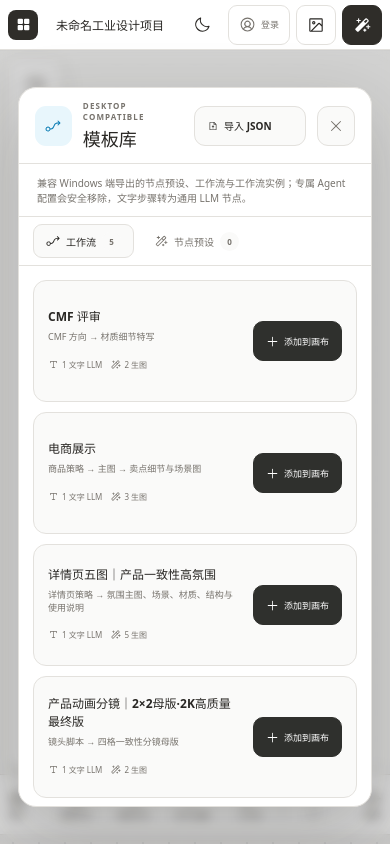
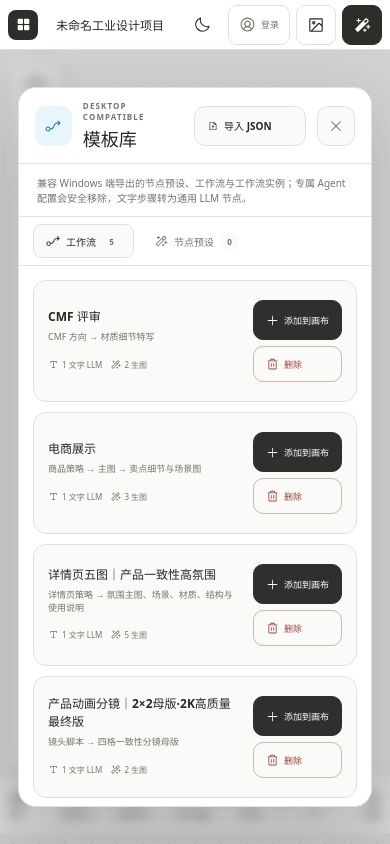
Before and after one commit to jiuqu1122-ops/inspiration-drawer-tablet, a React (Vite) app: page / in a window 390 px wide. Both pictures are taken after a click on the button "工作流". Built offline with nearby package versions, Linux system fonts and the light colour scheme.

Commit message:
feat: remove tablet workflow templates

```diff
--- a/shared/workflows/types.ts
+++ b/shared/workflows/types.ts
@@ -31,6 +31,7 @@ export interface CanvasNodePresetDefinition {
 export interface CanvasTemplateLibraryData {
   workflows: WorkflowDefinition[];
   nodePresets: CanvasNodePresetDefinition[];
+  hiddenWorkflowPresetIds?: string[];
 }
 
 export type WorkflowNodeDefinition = WorkflowTextNodeDefinition | WorkflowImageNodeDefinition;
--- a/src/App.css
+++ b/src/App.css
@@ -2831,7 +2831,7 @@ select:focus-visible {
   background: var(--canvas);
 }
 
-.workflow-library-list article > div {
+.workflow-library-list article > .workflow-template-info {
   min-width: 0;
   flex: 1;
 }
@@ -2862,7 +2862,13 @@ select:focus-visible {
   height: 11px;
 }
 
-.workflow-library-list article > button {
+.workflow-template-actions {
+  display: grid;
+  flex: 0 0 auto;
+  gap: 6px;
+}
+
+.workflow-template-actions > button {
   display: inline-flex;
   min-height: 40px;
   padding: 0 12px;
@@ -2876,9 +2882,16 @@ select:focus-visible {
   font-weight: 700;
 }
 
-.workflow-library-list article > button svg {
+.workflow-template-actions > button svg {
   width: 13px;
   height: 13px;
+}
+
+.workflow-template-actions > .workflow-template-remove {
+  min-height: 36px;
+  border-color: color-mix(in srgb, var(--danger) 28%, var(--line));
+  color: var(--danger);
+  background: transparent;
 }
 
 :root[data-theme="dark"] .text-node {
@@ -2892,7 +2905,7 @@ select:focus-visible {
 }
 
 :root[data-theme="dark"] .text-node-run-action,
-:root[data-theme="dark"] .workflow-library-list article > button {
+:root[data-theme="dark"] .workflow-template-actions > .workflow-template-add {
   border-color: #e8e5df;
   color: #181916;
   background: #e8e5df;
--- a/src/app/TabletWorkbench.tsx
+++ b/src/app/TabletWorkbench.tsx
@@ -77,6 +77,7 @@ export function TabletWorkbench() {
   const [isTemplateImporting, setIsTemplateImporting] = useState(false);
   const [customWorkflows, setCustomWorkflows] = useState<WorkflowDefinition[]>([]);
   const [nodePresets, setNodePresets] = useState<CanvasNodePresetDefinition[]>([]);
+  const [hiddenWorkflowPresetIds, setHiddenWorkflowPresetIds] = useState<string[]>([]);
   const [serverSession, setServerSession] = useState<ServerSession>({ authenticated: false });
   const [themeMode, setThemeMode] = useState<ThemeMode>(readThemeMode);
   const [systemDarkMode, setSystemDarkMode] = useState(() => window.matchMedia("(prefers-color-scheme: dark)").matches);
@@ -177,6 +178,7 @@ export function TabletWorkbench() {
         setProjects(project ? projects : [initialProject]);
         setCustomWorkflows(templateLibrary.workflows);
         setNodePresets(templateLibrary.nodePresets);
+        setHiddenWorkflowPresetIds(templateLibrary.hiddenWorkflowPresetIds ?? []);
         setActiveProjectId(initialProject.id);
         setNodes(initialProject.nodes.map(normalizeStoredNode));
         setViewport(initialProject.viewport);
@@ -525,6 +527,7 @@ export function TabletWorkbench() {
       await tabletStorage.saveCanvasTemplateLibrary({
         workflows: nextWorkflows,
         nodePresets: nextPresets,
+        hiddenWorkflowPresetIds,
       });
       setCustomWorkflows(nextWorkflows);
       setNodePresets(nextPresets);
@@ -540,6 +543,45 @@ export function TabletWorkbench() {
       setNotice({ tone: "error", message: getErrorMessage(error, "JSON 模板导入失败") });
     } finally {
       setIsTemplateImporting(false);
+    }
+  };
+
+  const removeWorkflowTemplate = async (workflow: WorkflowDefinition) => {
+    if (!window.confirm(`删除工作流“${workflow.name}”？已添加到画布的节点不会受影响。`)) return;
+    const isBuiltIn = TABLET_WORKFLOW_PRESETS.some((preset) => preset.id === workflow.id);
+    const nextWorkflows = isBuiltIn
+      ? customWorkflows
+      : customWorkflows.filter((candidate) => candidate.id !== workflow.id);
+    const nextHiddenIds = isBuiltIn
+      ? [...new Set([...hiddenWorkflowPresetIds, workflow.id])]
+      : hiddenWorkflowPresetIds;
+    try {
+      await tabletStorage.saveCanvasTemplateLibrary({
+        workflows: nextWorkflows,
+        nodePresets,
+        hiddenWorkflowPresetIds: nextHiddenIds,
+      });
+      setCustomWorkflows(nextWorkflows);
+      setHiddenWorkflowPresetIds(nextHiddenIds);
+      setNotice({ tone: "success", message: `已从模板库删除工作流“${workflow.name}”` });
+    } catch (error) {
+      setNotice({ tone: "error", message: getErrorMessage(error, "删除工作流失败") });
+    }
+  };
+
+  const removeNodePresetTemplate = async (preset: CanvasNodePresetDefinition) => {
+    if (!window.confirm(`删除节点预设“${preset.name}”？已添加到画布的节点不会受影响。`)) return;
+    const nextPresets = nodePresets.filter((candidate) => candidate.id !== preset.id);
+    try {
+      await tabletStorage.saveCanvasTemplateLibrary({
+        workflows: customWorkflows,
+        nodePresets: nextPresets,
+        hiddenWorkflowPresetIds,
+      });
+      setNodePresets(nextPresets);
+      setNotice({ tone: "success", message: `已删除节点预设“${preset.name}”` });
+    } catch (error) {
+      setNotice({ tone: "error", message: getErrorMessage(error, "删除节点预设失败") });
     }
   };
 
@@ -1030,12 +1072,17 @@ export function TabletWorkbench() {
 
       <WorkflowLibrary
         open={isWorkflowLibraryOpen}
-        workflows={[...TABLET_WORKFLOW_PRESETS, ...customWorkflows]}
+        workflows={[
+          ...TABLET_WORKFLOW_PRESETS.filter((workflow) => !hiddenWorkflowPresetIds.includes(workflow.id)),
+          ...customWorkflows,
+        ]}
         nodePresets={nodePresets}
         importing={isTemplateImporting}
         onClose={() => setIsWorkflowLibraryOpen(false)}
         onAddWorkflow={addWorkflowToCanvas}
         onAddNodePreset={addNodePresetToCanvas}
+        onRemoveWorkflow={(workflow) => void removeWorkflowTemplate(workflow)}
+        onRemoveNodePreset={(preset) => void removeNodePresetTemplate(preset)}
         onImport={(files) => void importCanvasTemplates(files)}
       />
 
--- a/src/features/workflow/WorkflowLibrary.tsx
+++ b/src/features/workflow/WorkflowLibrary.tsx
@@ -1,5 +1,5 @@
 import { useRef, useState } from "react";
-import { FileArrowUp, FlowArrow, MagicWand, Plus, TextT, X } from "@phosphor-icons/react";
+import { FileArrowUp, FlowArrow, MagicWand, Plus, TextT, Trash, X } from "@phosphor-icons/react";
 import type { CanvasNodePresetDefinition, WorkflowDefinition } from "../../../shared";
 
 interface WorkflowLibraryProps {
@@ -10,6 +10,8 @@ interface WorkflowLibraryProps {
   onClose: () => void;
   onAddWorkflow: (workflow: WorkflowDefinition) => void;
   onAddNodePreset: (preset: CanvasNodePresetDefinition) => void;
+  onRemoveWorkflow: (workflow: WorkflowDefinition) => void;
+  onRemoveNodePreset: (preset: CanvasNodePresetDefinition) => void;
   onImport: (files: FileList | null) => void;
 }
 
@@ -23,6 +25,8 @@ export function WorkflowLibrary({
   onClose,
   onAddWorkflow,
   onAddNodePreset,
+  onRemoveWorkflow,
+  onRemoveNodePreset,
   onImport,
 }: WorkflowLibraryProps) {
   const [activeTab, setActiveTab] = useState<LibraryTab>("workflows");
@@ -86,13 +90,16 @@ export function WorkflowLibrary({
               const imageCount = workflow.nodes.length - textCount;
               return (
                 <article key={workflow.id}>
-                  <div>
+                  <div className="workflow-template-info">
                     <strong>{workflow.name}</strong>
                     <p>{workflow.description}</p>
                     <span><TextT />{textCount} 文字 LLM</span>
                     <span><MagicWand />{imageCount} 生图</span>
                   </div>
-                  <button type="button" onClick={() => onAddWorkflow(workflow)}><Plus />添加到画布</button>
+                  <div className="workflow-template-actions">
+                    <button className="workflow-template-add" type="button" onClick={() => onAddWorkflow(workflow)}><Plus />添加到画布</button>
+                    <button className="workflow-template-remove" type="button" onClick={() => onRemoveWorkflow(workflow)} aria-label={`删除工作流 ${workflow.name}`}><Trash />删除</button>
+                  </div>
                 </article>
               );
             })}
@@ -101,14 +108,17 @@ export function WorkflowLibrary({
           <div className="workflow-library-list node-preset-list">
             {nodePresets.length > 0 ? nodePresets.map((preset) => (
               <article key={preset.id}>
-                <div>
+                <div className="workflow-template-info">
                   <strong>{preset.name}</strong>
                   <p>{preset.description}</p>
                   <span>{preset.aspectRatio}</span>
                   <span>{preset.resolution.toUpperCase()}</span>
                   <span>{preset.count} 张</span>
                 </div>
-                <button type="button" onClick={() => onAddNodePreset(preset)}><Plus />添加节点</button>
+                <div className="workflow-template-actions">
+                  <button className="workflow-template-add" type="button" onClick={() => onAddNodePreset(preset)}><Plus />添加节点</button>
+                  <button className="workflow-template-remove" type="button" onClick={() => onRemoveNodePreset(preset)} aria-label={`删除节点预设 ${preset.name}`}><Trash />删除</button>
+                </div>
               </article>
             )) : (
               <div className="workflow-library-empty">
--- a/src/storage/indexedDbStorageService.ts
+++ b/src/storage/indexedDbStorageService.ts
@@ -126,6 +126,9 @@ export class IndexedDbStorageService implements StorageService {
     return {
       workflows: Array.isArray(stored?.workflows) ? stored.workflows : [],
       nodePresets: Array.isArray(stored?.nodePresets) ? stored.nodePresets : [],
+      hiddenWorkflowPresetIds: Array.isArray(stored?.hiddenWorkflowPresetIds)
+        ? stored.hiddenWorkflowPresetIds
+        : [],
     };
   }
 
@@ -134,6 +137,7 @@ export class IndexedDbStorageService implements StorageService {
       id: TEMPLATE_LIBRARY_ID,
       workflows: library.workflows,
       nodePresets: library.nodePresets,
+      hiddenWorkflowPresetIds: library.hiddenWorkflowPresetIds ?? [],
     } satisfies StoredTemplateLibrary);
   }
 
```
